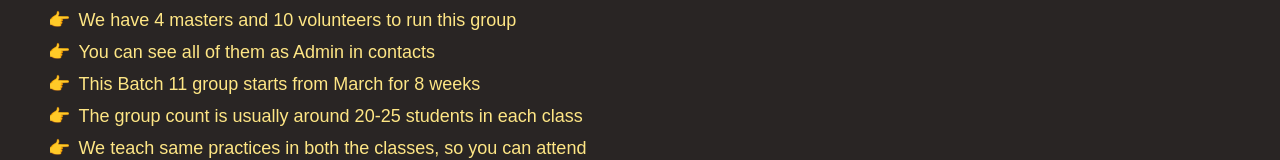
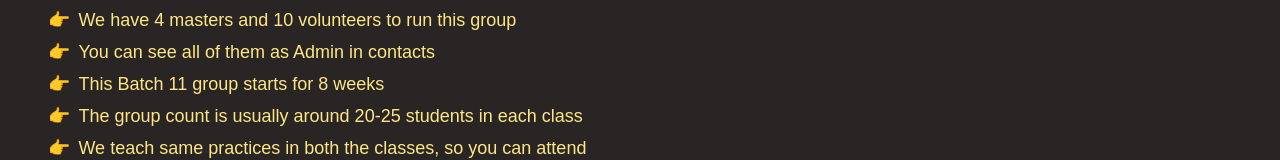
Before and after one commit to Itz-Viggy/Yoga-Registration, a Next.js app: page /pe in a window 1280 px wide. Shown: the part 338-498 px from the top of the page. Built offline with nearby package versions, Linux system fonts and the light colour scheme.

Commit message:
Detiail Changes

```diff
--- a/src/app/pe/page.tsx
+++ b/src/app/pe/page.tsx
@@ -61,7 +61,7 @@ export default function HomePage() {
                   "We completed 10 Batches, around 500 students learned physical exercises with our online group",
                   "We have 4 masters and 10 volunteers to run this group",
                   "You can see all of them as Admin in contacts",
-                  "This Batch 11 group starts from March for 8 weeks",
+                  "This Batch 11 group starts for 8 weeks",
                   "The group count is usually around 20-25 students in each class",
                   "We teach same practices in both the classes, so you can attend either one class depending on your availability",
                   "You can very well interact with Masters and Volunteers at the end of the class to ask questions",
```
